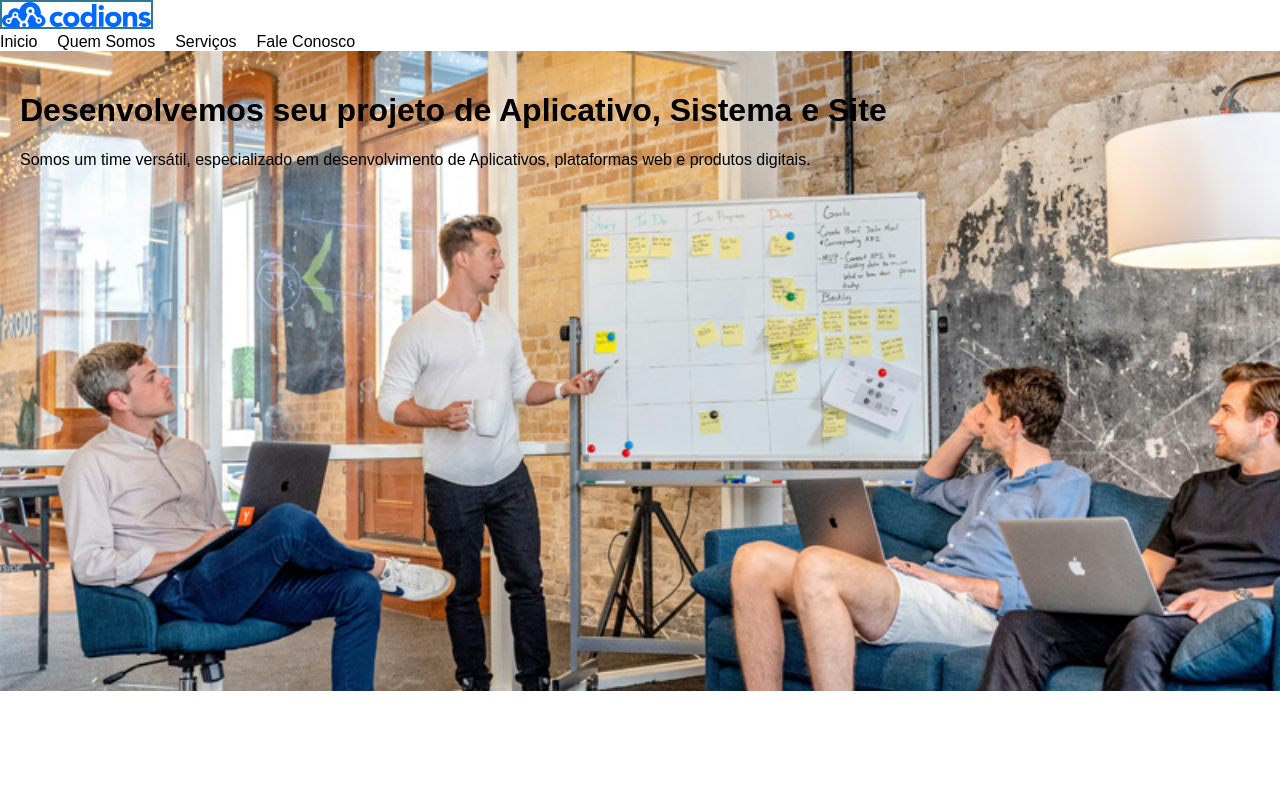
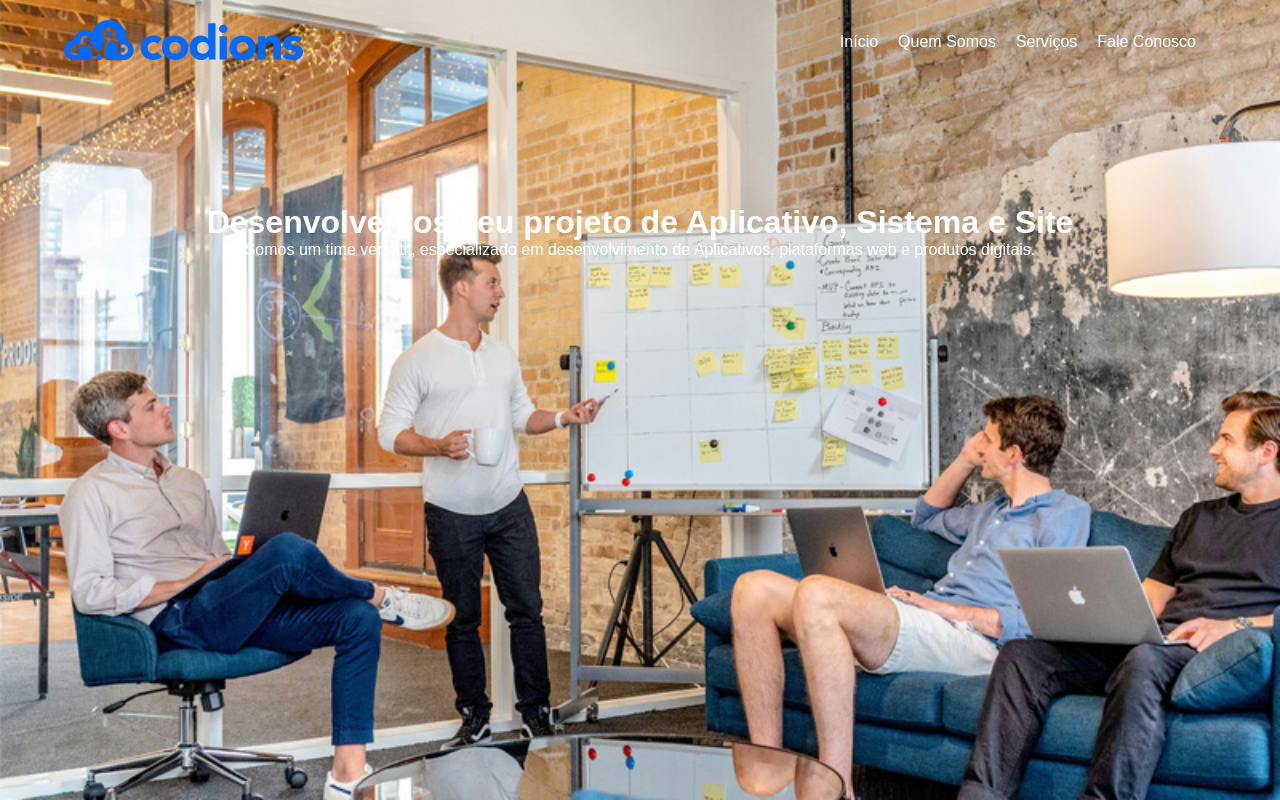
Before and after one commit to gabriel2assuncao/landim-page-codions, a plain HTML site: page index.html in a window 1280 px wide. Drawn offline with Linux system fonts and the light colour scheme.

Commit message:
Coloquei a imagem de fundo para cobrir até o cabeçalho coloquei a logo no canto superior esquerado e o menu no canto superior direito e os textos embaixo. agora só falta posicionar o texto certinho e depois criar mais um container embaixo e colocar as outras imagens e textos junto com o rodapé

```diff
--- a/index.html
+++ b/index.html
@@ -4,53 +4,58 @@
 <head>
     <meta charset="UTF-8">
     <meta name="viewport" content="width=device-width, initial-scale=1.0">
-    <title>Lading Page</title>
-    <Style>
+    <title>Landing Page</title>
+    <style>
         body,
         html {
             margin: 0;
             padding: 0;
             box-sizing: border-box;
             font-family: Arial, sans-serif;
-            height: 100px;
+            height: 100%;
+            width: 100%;
+            background-color: rgba(0, 0, 0, 0.5);
+        }
+
+        body {
+            background-image: url('imagens/fundo.jpg');
+            background-size: cover;
+            background-position: center;
+            background-repeat: no-repeat;
+            color: white;
+            display: flex;
+            flex-direction: column;
+            align-items: center;
         }
 
         .header-container {
-            width: 100%;
-            height: 100vh;
-            background-image: url('imagens/fundo.jpg');
-            background-size: cover;
-            background-position: center;
-            flex-direction: column;
-            justify-content: space-between;
-            color: white;
-            display: flex;
-            justify-content: center;
-            align-items: center;
-            padding: 20px;
-            border: 2px solid red;
-        }
-
-        .header-top {
-
-            width: 100px;
+            width: 90%;
             display: flex;
             justify-content: space-between;
             align-items: center;
+            padding: 20px;
+            position: relative;
+        }
+
+        .logo {
+            margin-left: 0px;
 
         }
 
         .logo img {
-            height: 25px;
-            border: 2px solid rgb(44, 120, 150);
+            height: 40px;
+
         }
 
         nav ul {
             list-style: none;
             display: flex;
             gap: 20px;
+
             margin: 0;
             padding: 0;
+            margin-right: 20px;
+
         }
 
         nav ul li {
@@ -62,51 +67,40 @@
             text-decoration: none;
         }
 
-        .main-content {
+        .header-content {
+            text-align: center;
+            margin-top: 100px;
+
             padding: 20px;
-            background-image: url('imagens/fundo.jpg');
-            background-size: cover;
-            background-position: center;
-            min-height: 600px;
         }
 
-        .header-container {
-            text-align: center;
-            border: 2px solid orange;
-            margin-top: auto;
+        .header-content h1,
+        .header-content p {
+            margin: 0;
         }
-
-        .header-content {
-            margin-top: 10;
-            background-color: rgba(0, 0, 255, 0.7);
-            border: 2px solid brown;
-
-        }
-    </Style>
+    </style>
 </head>
 
 <body>
-    <Header class="Header">
-
+    <header class="header-container">
         <div class="logo">
-            <div class="cotainer">
             <img src="imagens/logo-color.svg" alt="Logo Codions">
         </div>
         <nav>
-
             <ul>
-                    <li><a href="#"></a>Inicio</li>
-                    <li><a href="#"></a>Quem Somos</li>
-                    <li><a href="#"></a>Serviços</li>
-                    <li><a href="#"></a>Fale Conosco</li>
+                <li><a href="#">Início</a></li>
+                <li><a href="#">Quem Somos</a></li>
+                <li><a href="#">Serviços</a></li>
+                <li><a href="#">Fale Conosco</a></li>
             </ul>
         </nav>
-
-    </Header>
-    <main class="main-content">
+    </header>
+    <div class="header-content">
         <h1>Desenvolvemos seu projeto de Aplicativo, Sistema e Site</h1>
         <p>Somos um time versátil, especializado em desenvolvimento de Aplicativos, plataformas web e produtos digitais.
         </p>
+    </div>
+    <main class="main-content">
     </main>
 </body>
 
```
Lines whose indentation alone changed are shown as unchanged.
